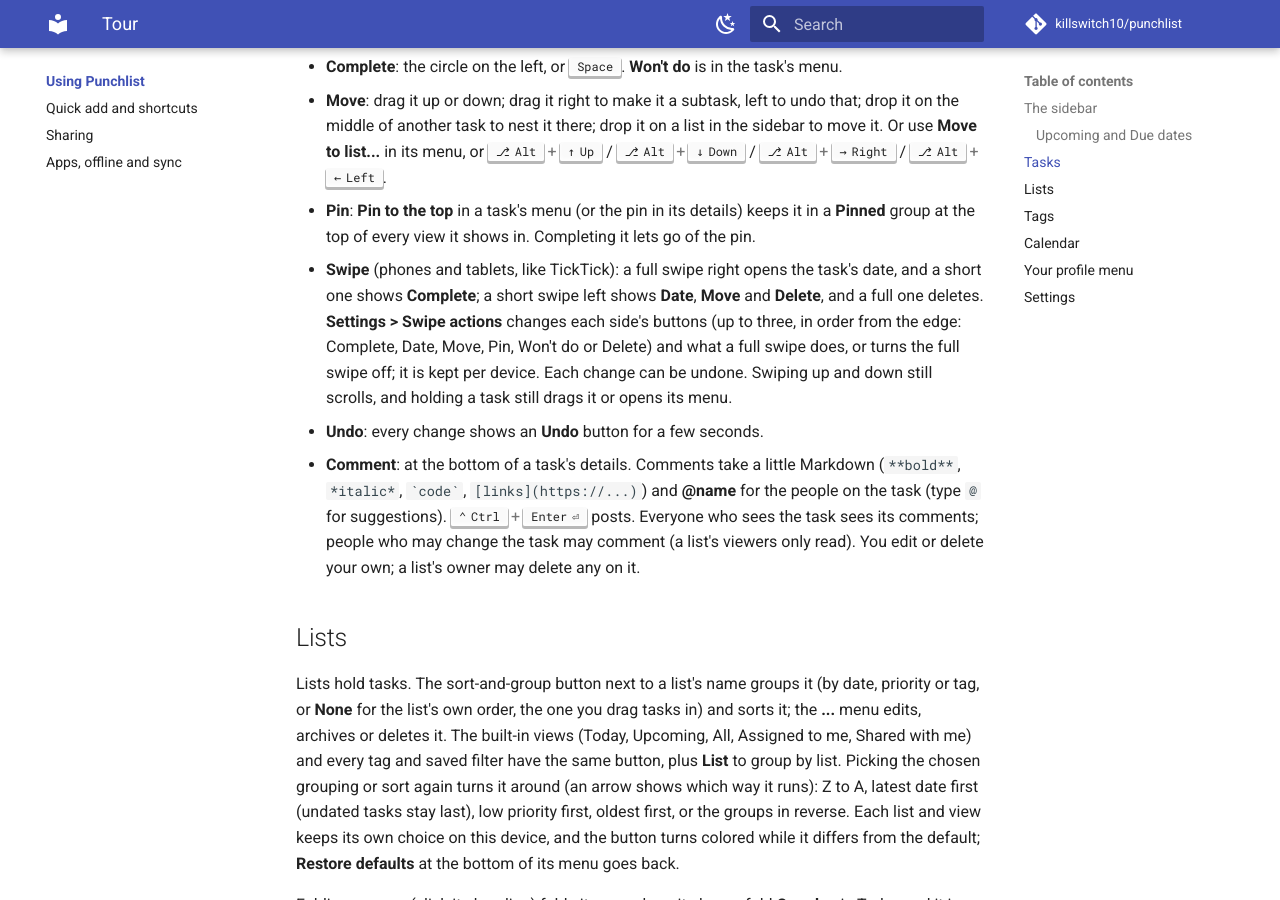
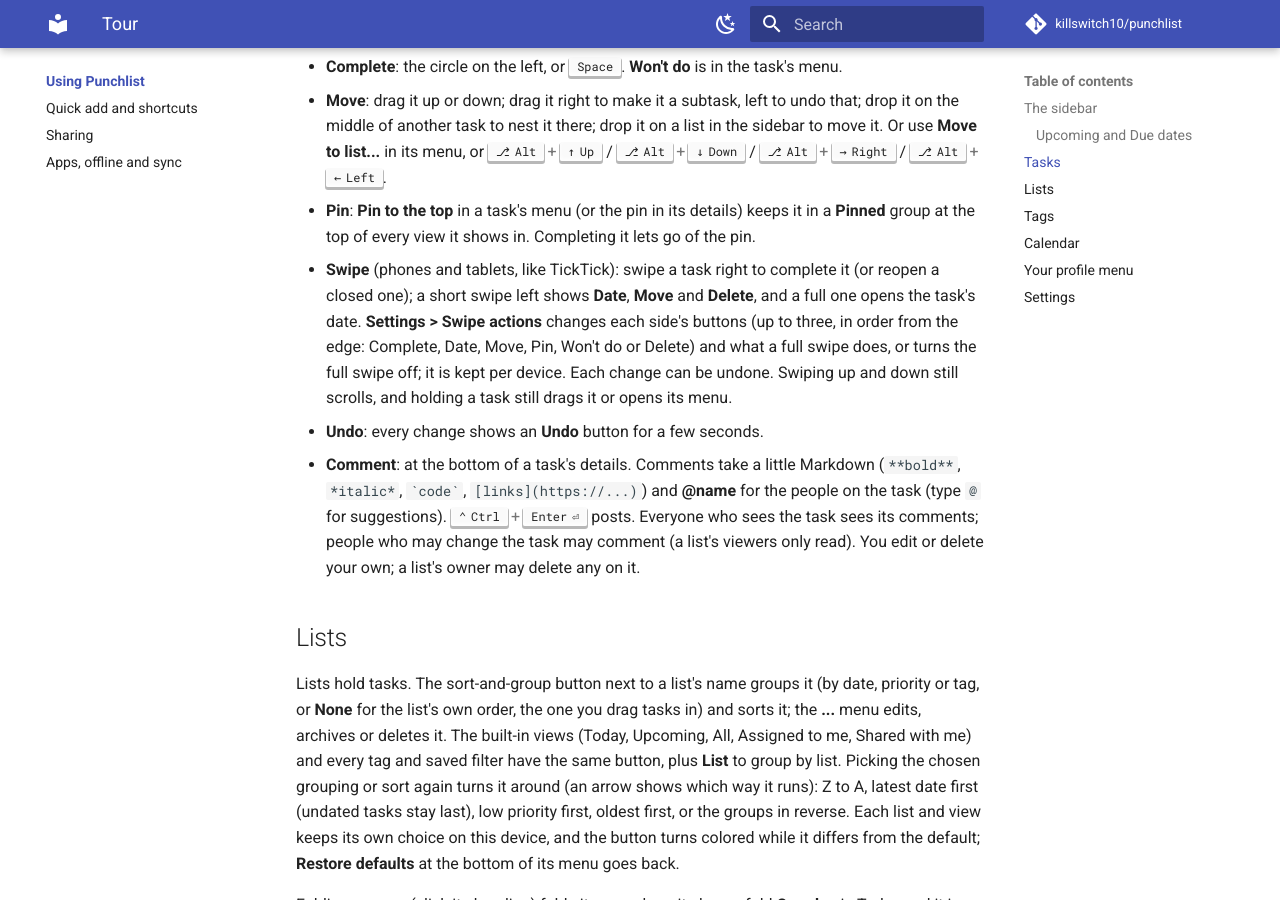
Before and after one commit to KillSwitchIO/PeckList, an MkDocs documentation site: the page built from docs/using/index.md, in a window 1280 px wide and 900 px high, scrolled down 2617 px. Built offline with MkDocs 1.6.1 and Material for MkDocs 9.7.7, drawn with Linux system fonts in a browser that asks for light colours; comment, search, counter and statistics services are not loaded.

Commit message:
docs: swipe defaults (right completes, full left picks the date)
Co-Authored-By: Claude Opus 5.5 <noreply@anthropic.com>

```diff
--- a/docs/using/index.md
+++ b/docs/using/index.md
@@ -92,9 +92,9 @@ their start; the due date is the deadline.
   ++alt+arrow-right++ / ++alt+arrow-left++.
 - **Pin**: **Pin to the top** in a task's menu (or the pin in its details) keeps it in a **Pinned**
   group at the top of every view it shows in. Completing it lets go of the pin.
-- **Swipe** (phones and tablets, like TickTick): a full swipe right opens the task's date, and a
-  short one shows **Complete**; a short swipe left shows **Date**, **Move** and **Delete**, and a
-  full one deletes. **Settings > Swipe actions** changes each side's buttons (up to three, in order
+- **Swipe** (phones and tablets, like TickTick): swipe a task right to complete it (or reopen a
+  closed one); a short swipe left shows **Date**, **Move** and **Delete**, and a full one opens
+  the task's date. **Settings > Swipe actions** changes each side's buttons (up to three, in order
   from the edge: Complete, Date, Move, Pin, Won't do or Delete) and what a full swipe does, or
   turns the full swipe off; it is kept per device. Each change can be undone. Swiping up and down
   still scrolls, and holding a task still drags it or opens its menu.
```
